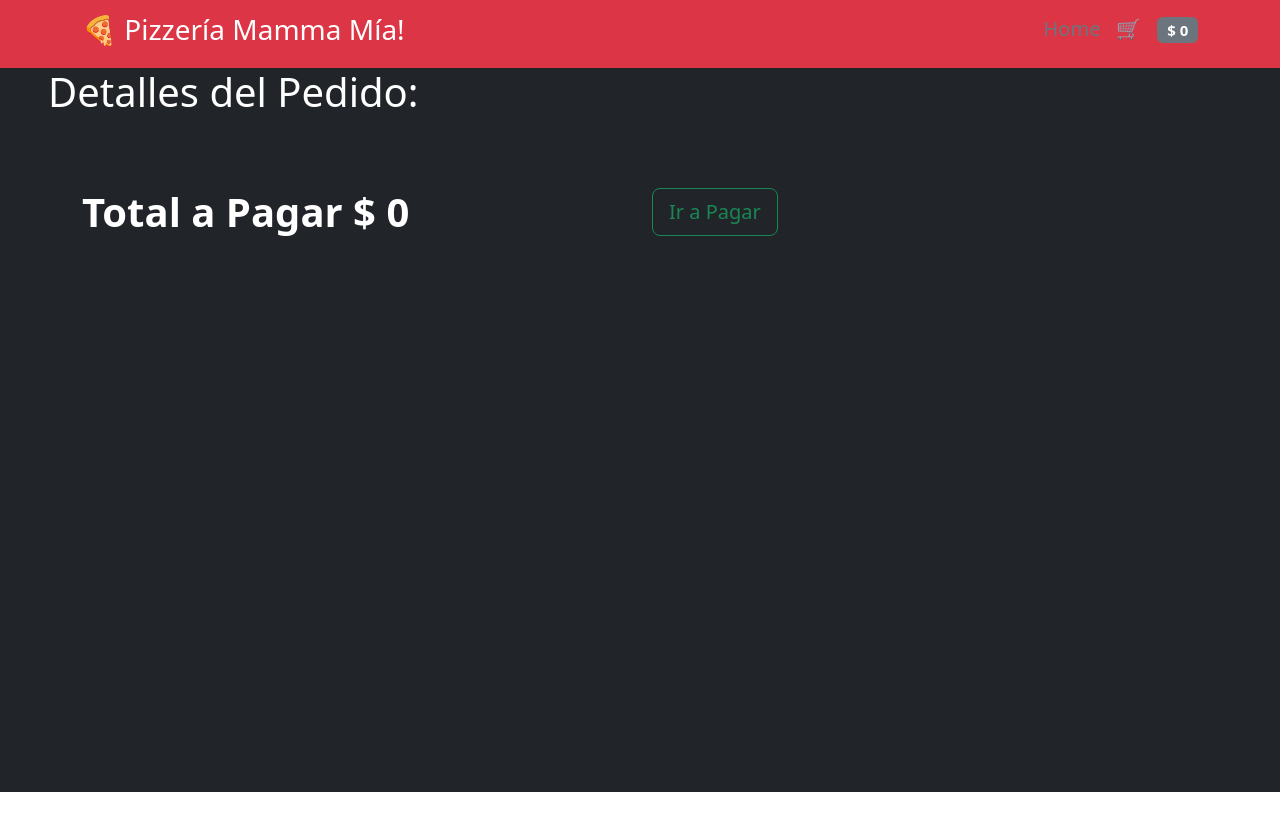
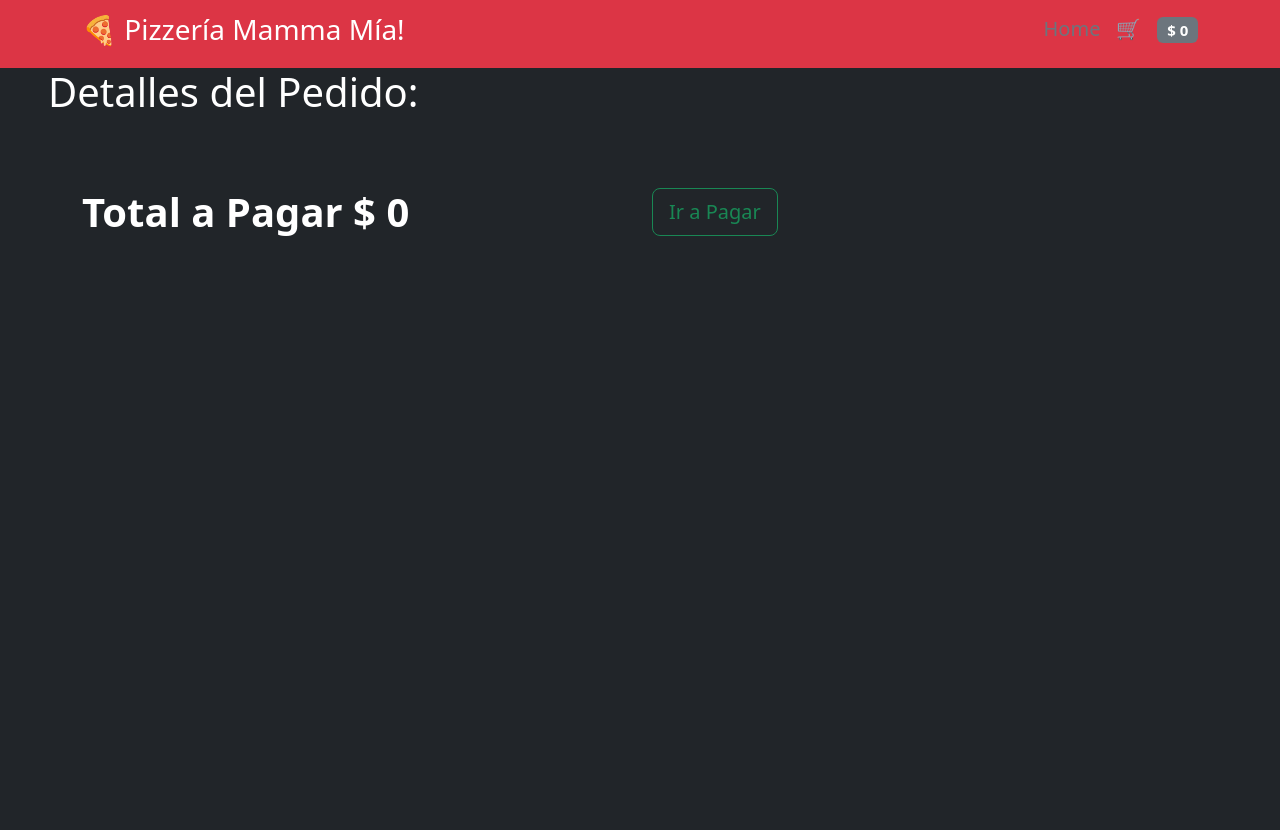
Before and after one commit to milo2112/pizzas-mamma-mia, a React (Vite) app: page /shoppingcartview in a window 1280 px wide. Shown: the top 830 px of the page. Before the commit the page ends 800 px from the top, so only its background shows below. Built offline with nearby package versions, Linux system fonts and the light colour scheme.

Commit message:
ajusta padding-bottom en carrito vacio

```diff
--- a/src/views/ShoppingCartView.jsx
+++ b/src/views/ShoppingCartView.jsx
@@ -65,7 +65,7 @@ export default function ShoppingCartView () {
             > Total a Pagar $ {currencyFormatter(pizzaTotalPrice)}
             </h5>
           </Col>
-          <Col style={{ paddingBottom: '48.8%' }}>
+          <Col style={{ paddingBottom: '53%' }}>
             <Button
               className='mt-4 me-5'
               variant='outline-success'
```
